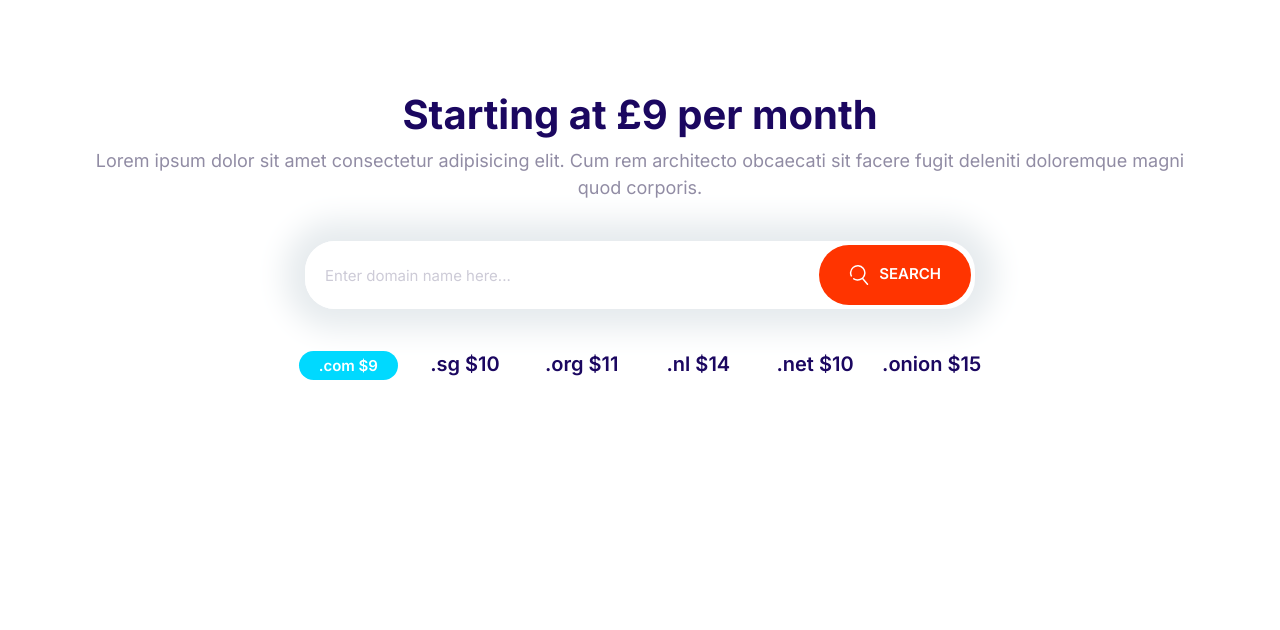
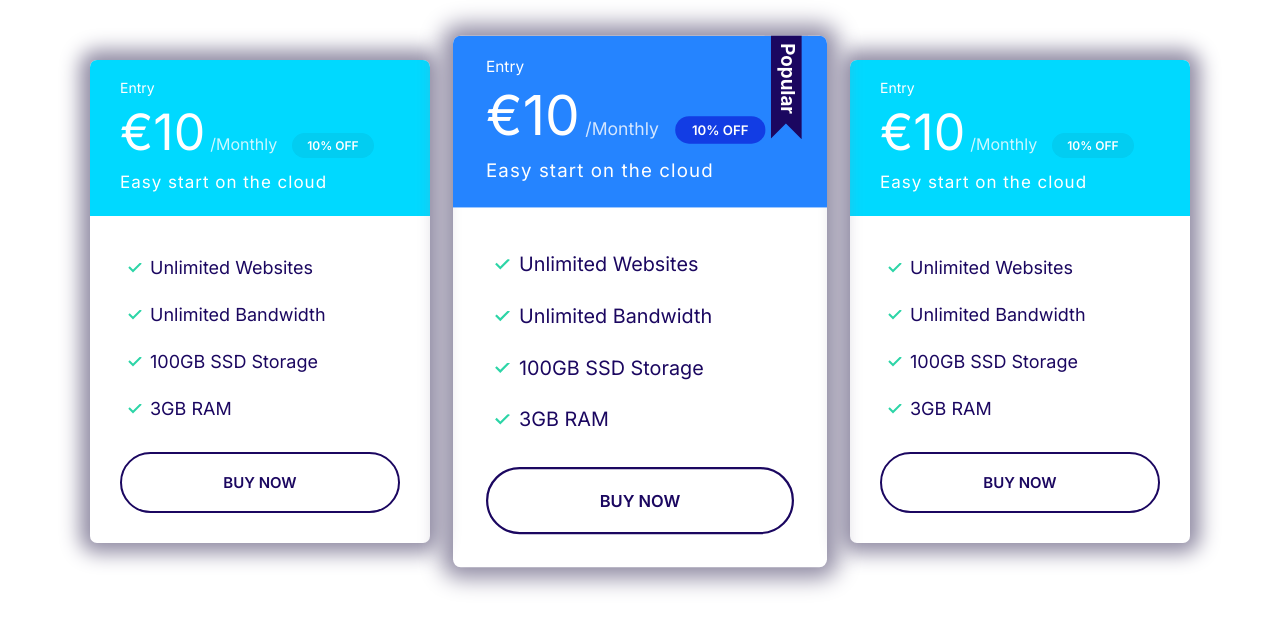
Before and after one commit to alexcammeraat/First-website-build, a plain HTML site: page index.html in a window 1280 px wide. Drawn offline with Linux system fonts and the light colour scheme.

Commit message:
Plans_block Created

```diff
--- a/CSS/stylesheet.css
+++ b/CSS/stylesheet.css
@@ -325,11 +325,18 @@ display: flex; /* used to make search button go to otherside of input field box*
     background: var(--color-Secondary);
     color: #fff;
 }
+.card--primary .badge--primary {
+    background: #123de4;
+}
 .card--secondary .badge--secondary {
     background: #02cdf1 ;
 }
 
 /*? plan */
+
+.plan {
+    transition: transform .2s ease-out;
+}
 .plan__name {
     margin: 0 ;
     color: #fff;
@@ -358,7 +365,9 @@ display: flex; /* used to make search button go to otherside of input field box*
 .plan .list__item{
     margin-bottom: 2rem;
 }
-
+.plan--popular {
+    transform: scale(1.1);
+}
 .plan--popular .card__header {
     position: relative;
 }
@@ -371,6 +380,13 @@ display: flex; /* used to make search button go to otherside of input field box*
     right: 5%;
 }
 
+.plan:hover{
+transform: scale(1.05);
+}
+
+.plan--popular:hover{
+    transform: scale(1.15);
+    }
 @media screen and (min-width: 1024px) {
     .plan__name{
         font-size: 1.4rem;
@@ -732,3 +748,14 @@ max-width: 670px;
         grid-template-columns: repeat(auto-fit, minmax(10rem, 1fr));
     }
 }
+
+/* plan block */
+
+.block-plan .grid{
+gap: 8rem 4rem;
+}
+
+.block-plan .card {
+    max-width: 500px;
+    margin: 0 auto;
+}
--- a/index.html
+++ b/index.html
@@ -12,27 +12,72 @@
     <link rel="stylesheet" href="CSS/stylesheet.css">
 </head>
 <body>
-<section class="block container block-domain">
-<header class="block__header">
-  <h2>Starting at £9 per month</h2>
-  <p>Lorem ipsum dolor sit amet consectetur adipisicing elit. Cum rem architecto obcaecati sit facere fugit deleniti doloremque magni quod corporis.</p>
-</header>
+<section class="block container block-plan">
+<div class="grid grid--1x3">
+  <div class="plan">
+    <div class="card card--secondary">
+        <header class="card__header">
+            <h3 class="plan__name">Entry</h3>
+            <span class="plan__price">€10</span>
+            <span class="plan__billing-cycle">/Monthly</span>
+            <span class="badge badge--secondary badge--small">10% OFF</span>
+            <span class="plan__description">Easy start on the cloud</span>
+        </header>
+        <div class="card__body">
+            <ul class="list list--tick">
+                <li class="list__item">Unlimited Websites</li>
+                <li class="list__item">Unlimited Bandwidth</li>
+                <li class="list__item">100GB SSD Storage</li>
+                <li class="list__item">3GB RAM</li>
+                </ul>
+                <button class="btn btn--outline btn--block">Buy now</button>
+            </div>
+    </div>
+</div>
 
-<div class="input-group">
-  <Input type="text" class="input" placeholder="Enter domain name here..."></Input>
-  <button class="btn btn--accent"> <svg class="icon icon--white">
-    <use xlink:href="images/sprite.svg#search"></use>
-  </svg>Search</button>
+<div class="plan plan--popular">
+  <div class="card card--primary">
+      <header class="card__header">
+          <h3 class="plan__name">Entry</h3>
+          <span class="plan__price">€10</span>
+          <span class="plan__billing-cycle">/Monthly</span>
+          <span class="badge badge--primary badge--small">10% OFF</span>
+          <span class="plan__description">Easy start on the cloud</span>
+      </header>
+      <div class="card__body">
+          <ul class="list list--tick">
+              <li class="list__item">Unlimited Websites</li>
+              <li class="list__item">Unlimited Bandwidth</li>
+              <li class="list__item">100GB SSD Storage</li>
+              <li class="list__item">3GB RAM</li>
+              </ul>
+              <button class="btn btn--outline btn--block">Buy now</button>
+          </div>
+  </div>
 </div>
-<ul class="list block-domain__prices">
-<li><span class="badge badge--secondary">.com $9</span></li>
-<li>.sg $10</li>
-<li>.org $11</li>
-<li>.nl $14</li>
-<li>.net $10</li>
-<li>.onion $15</li>
-</ul>
 
+<div class="plan">
+  <div class="card card--secondary">
+      <header class="card__header">
+          <h3 class="plan__name">Entry</h3>
+          <span class="plan__price">€10</span>
+          <span class="plan__billing-cycle">/Monthly</span>
+          <span class="badge badge--secondary badge--small">10% OFF</span>
+          <span class="plan__description">Easy start on the cloud</span>
+      </header>
+      <div class="card__body">
+          <ul class="list list--tick">
+              <li class="list__item">Unlimited Websites</li>
+              <li class="list__item">Unlimited Bandwidth</li>
+              <li class="list__item">100GB SSD Storage</li>
+              <li class="list__item">3GB RAM</li>
+              </ul>
+              <button class="btn btn--outline btn--block">Buy now</button>
+          </div>
+  </div>
+</div>
+
+</div>
 </section>
 <script src="js/main.js"></script>
 </body>
```
Also changed, not shown: Components/plans_block.html (added, +67 -0 lines).
